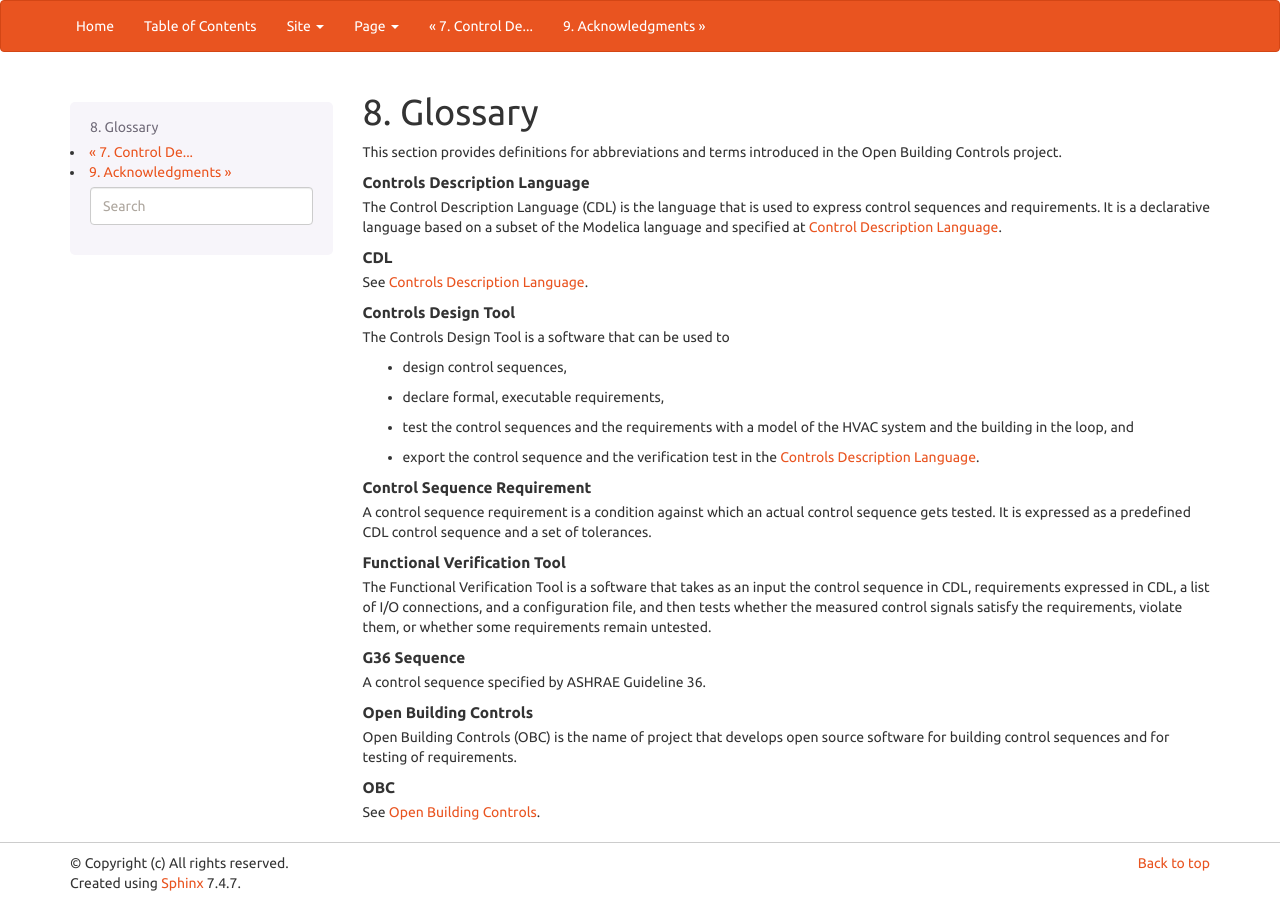
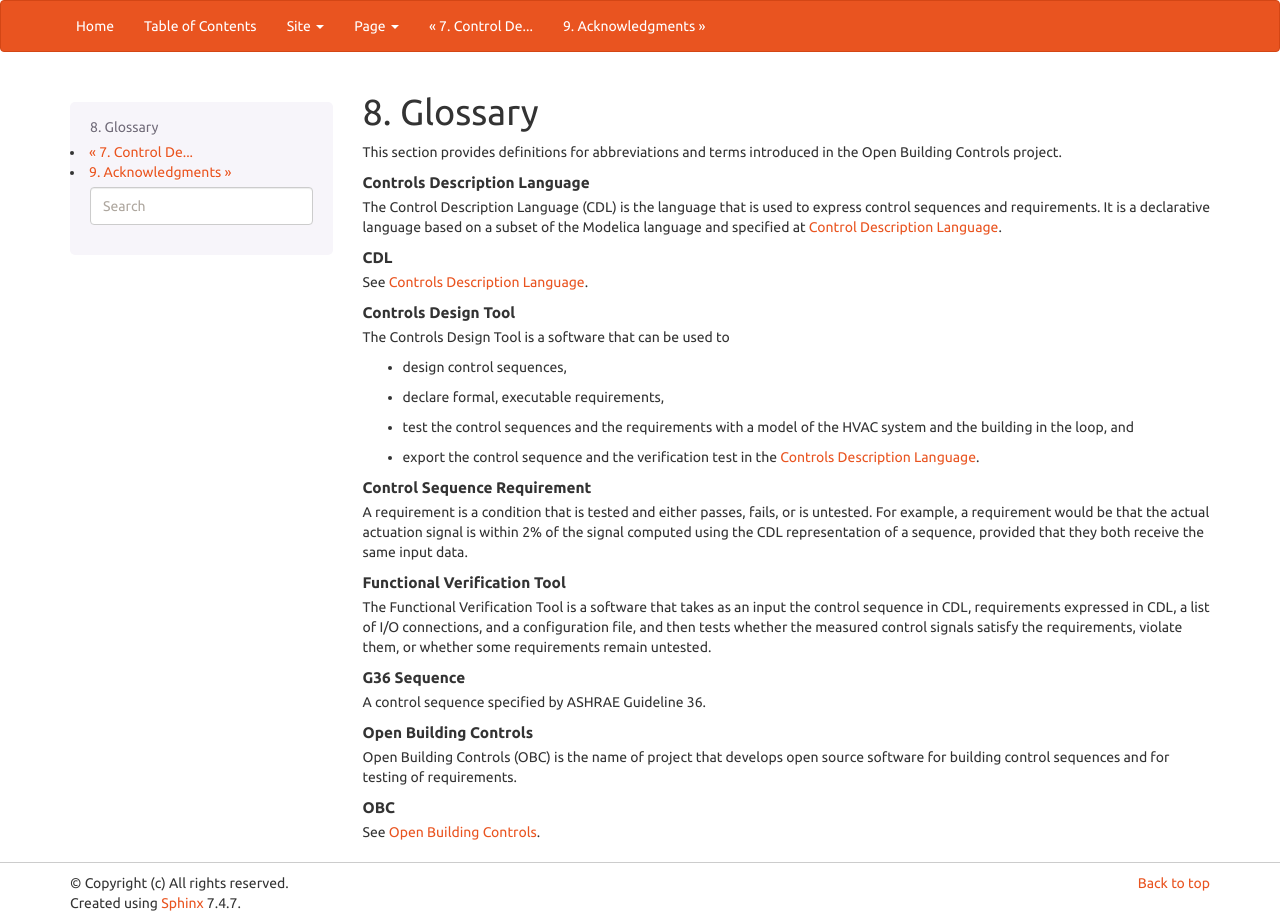
Before and after one commit to lbl-srg/obc, a Sphinx documentation site: the page built from specification/source/glossary.rst, in a window 1280 px wide. Built offline with Sphinx 7.4.7, drawn with Linux system fonts in a browser that asks for light colours.

Commit message:
edited term

```diff
--- a/specification/source/glossary.rst
+++ b/specification/source/glossary.rst
@@ -30,9 +30,11 @@ the Open Building Controls project.
        in the :term:`Controls Description Language`.
 
    Control Sequence Requirement
-     A control sequence requirement is a condition against which an
-     actual control sequence gets tested. It is expressed as a predefined
-     CDL control sequence and a set of tolerances.
+      A requirement is a condition that is tested and either passes, fails,
+      or is untested. For example, a requirement would be that the actual
+      actuation signal is within 2% of the signal computed using the CDL
+      representation of a sequence, provided that they both receive the same
+      input data.
 
    Functional Verification Tool
      The Functional Verification Tool is a software that takes
```
